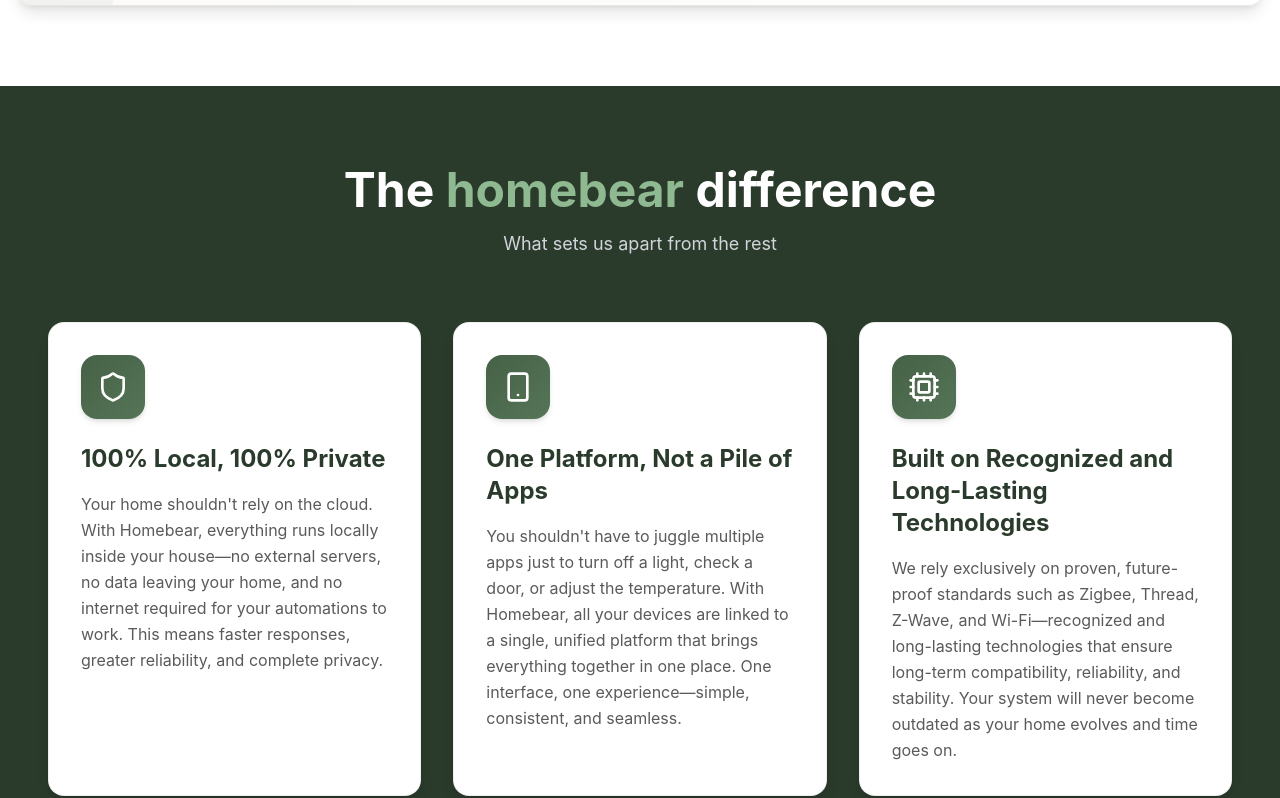
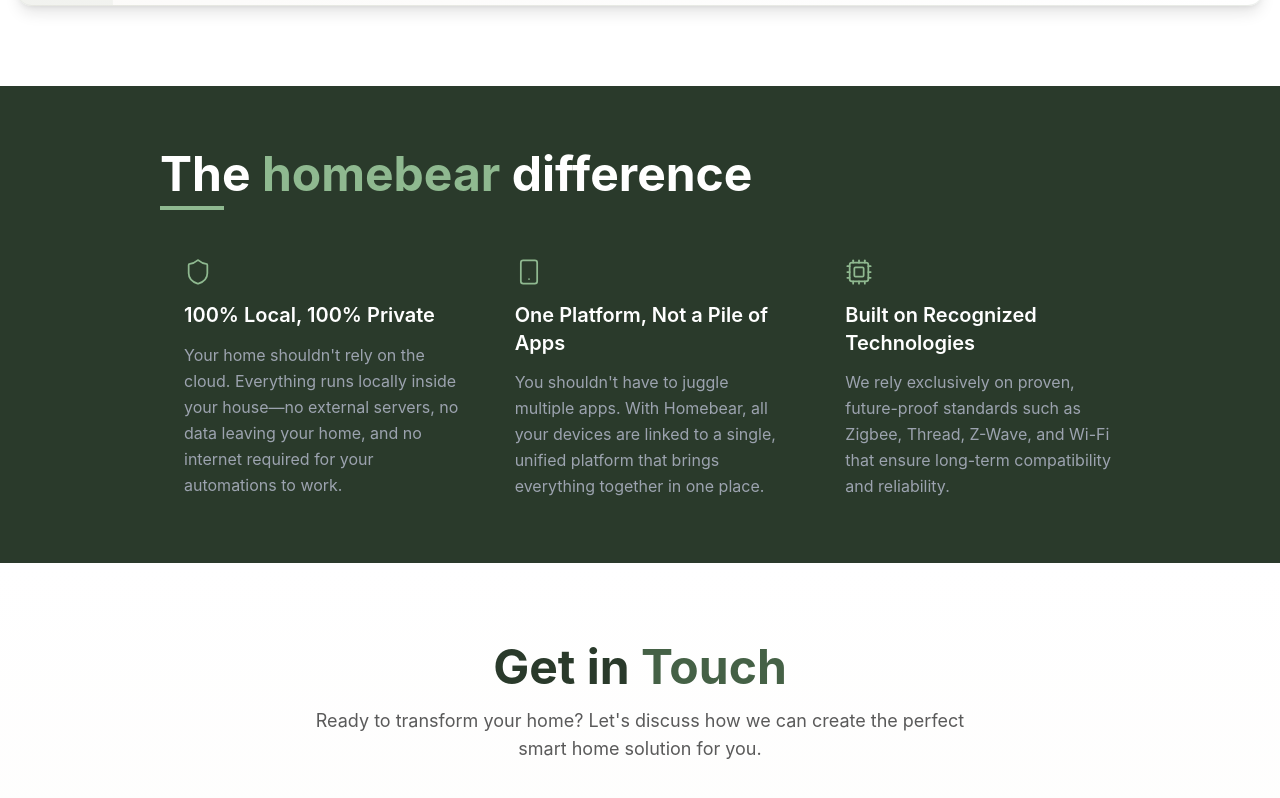
Before and after one commit to william57m/homebear, a React (Vite) app: page / in a window 1280 px wide. Shown: the part 3458-4256 px from the top of the page. Built offline with nearby package versions, Linux system fonts and the light colour scheme.

Commit message:
update the homebear difference section

```diff
--- a/src/components/Difference.jsx
+++ b/src/components/Difference.jsx
@@ -6,59 +6,64 @@ const differences = [
   {
     icon: Shield,
     title: "100% Local, 100% Private",
-    description: "Your home shouldn't rely on the cloud. With Homebear, everything runs locally inside your house—no external servers, no data leaving your home, and no internet required for your automations to work. This means faster responses, greater reliability, and complete privacy."
+    description: "Your home shouldn't rely on the cloud. Everything runs locally inside your house—no external servers, no data leaving your home, and no internet required for your automations to work."
   },
   {
     icon: Smartphone,
     title: "One Platform, Not a Pile of Apps",
-    description: "You shouldn't have to juggle multiple apps just to turn off a light, check a door, or adjust the temperature. With Homebear, all your devices are linked to a single, unified platform that brings everything together in one place. One interface, one experience—simple, consistent, and seamless."
+    description: "You shouldn't have to juggle multiple apps. With Homebear, all your devices are linked to a single, unified platform that brings everything together in one place."
   },
   {
     icon: Cpu,
-    title: "Built on Recognized and Long-Lasting Technologies",
-    description: "We rely exclusively on proven, future-proof standards such as Zigbee, Thread, Z-Wave, and Wi-Fi—recognized and long-lasting technologies that ensure long-term compatibility, reliability, and stability. Your system will never become outdated as your home evolves and time goes on."
+    title: "Built on Recognized Technologies",
+    description: "We rely exclusively on proven, future-proof standards such as Zigbee, Thread, Z-Wave, and Wi-Fi that ensure long-term compatibility and reliability."
   }
 ];
 
 const Difference = () => {
   return (
-    <section className="py-20 px-4 bg-[#2a3a2b]">
-      <div className="container mx-auto max-w-7xl">
+    <section className="py-16 px-4 bg-[#2a3a2b]">
+      <div className="container mx-auto max-w-5xl">
         <motion.div
-          initial={{ opacity: 0, y: 30 }}
+          initial={{ opacity: 0, y: 20 }}
           whileInView={{ opacity: 1, y: 0 }}
           viewport={{ once: true }}
-          transition={{ duration: 0.6 }}
-          className="text-center mb-16"
+          transition={{ duration: 0.5 }}
+          className="mb-12"
         >
-          <h2 className="text-4xl md:text-5xl font-bold text-white mb-4">
+          <h2 className="text-4xl md:text-5xl font-bold text-white mb-2">
             The <span className="text-[#8fb990]">homebear</span> difference
           </h2>
-          <p className="text-lg text-gray-300 max-w-2xl mx-auto">
-            What sets us apart from the rest
-          </p>
+          <div className="w-16 h-1 bg-[#8fb990]"></div>
         </motion.div>
 
         <div className="grid md:grid-cols-3 gap-8">
           {differences.map((item, index) => {
             const Icon = item.icon;
+
             return (
               <motion.div
                 key={index}
-                initial={{ opacity: 0, y: 30 }}
+                initial={{ opacity: 0, y: 20 }}
                 whileInView={{ opacity: 1, y: 0 }}
                 viewport={{ once: true }}
-                transition={{ delay: index * 0.15, duration: 0.6 }}
-                className="group"
+                transition={{ delay: index * 0.1, duration: 0.5 }}
+                className="group relative"
               >
-                <div className="bg-white rounded-2xl p-8 h-full shadow-lg hover:shadow-2xl transition-all duration-300 border border-[#456146]/10 hover:border-[#456146]/30">
-                  <div className="w-16 h-16 bg-gradient-to-br from-[#456146] to-[#567557] rounded-2xl flex items-center justify-center text-white mb-6 group-hover:scale-110 group-hover:rotate-3 transition-transform duration-300 shadow-md">
-                    <Icon size={32} strokeWidth={2} />
+                {/* Vertical accent line */}
+                <div className="absolute left-0 top-0 w-0.5 h-0 bg-[#8fb990] group-hover:h-full transition-all duration-500"></div>
+
+                <div className="pl-6">
+                  {/* Icon */}
+                  <div className="mb-4">
+                    <Icon size={28} strokeWidth={1.5} className="text-[#8fb990]" />
                   </div>
-                  <h3 className="text-xl md:text-2xl font-bold text-[#2a3a2b] mb-4">
+
+                  {/* Content */}
+                  <h3 className="text-xl font-semibold text-white mb-3 leading-snug">
                     {item.title}
                   </h3>
-                  <p className="text-[#5a5a5a] leading-relaxed">
+                  <p className="text-gray-400 leading-relaxed">
                     {item.description}
                   </p>
                 </div>
```
